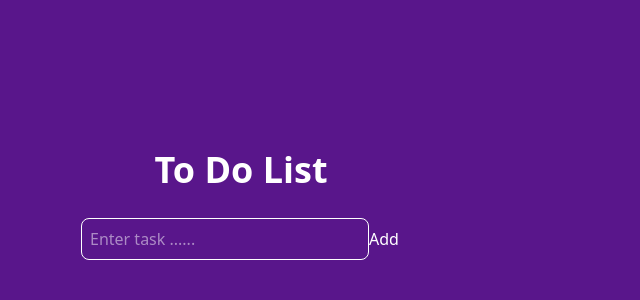
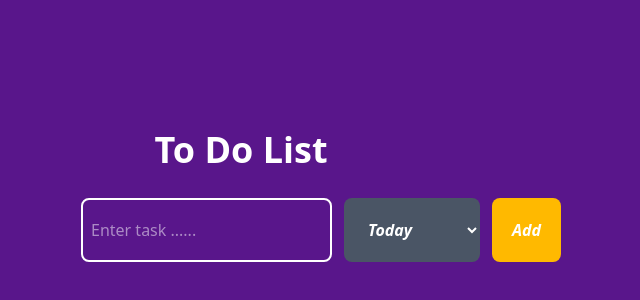
Before and after one commit to UWASEdjaria/To-do-List-by-React, a React (Vite) app: page / in a window 1280 px wide. Shown: the part 170-470 px from the top of the page, without its empty margins (399-1039 px from the left). Built offline with nearby package versions, Linux system fonts and the light colour scheme.

Commit message:
add todoItem file and add category

```diff
--- a/src/App.jsx
+++ b/src/App.jsx
@@ -1,7 +1,7 @@
 
 import './App.css'
 import './index.css'
-import ToDoListForm from './components/ToDoListForm'
+import ToDoList from './components/ToDoList'
 
 function App() {
 
@@ -9,7 +9,7 @@ function App() {
   return (
 
       <div>
-       <ToDoListForm/>
+       <ToDoList/>
     </div>
   )
 }
--- /dev/null
+++ b/src/components/ToDoItem.jsx
@@ -0,0 +1,10 @@
+import React from 'react'
+
+function ToDoItem() {
+
+  return (
+    <div></div>
+  )
+}
+
+export default ToDoItem
--- /dev/null
+++ b/src/components/ToDoList.jsx
@@ -0,0 +1,28 @@
+import React from 'react'
+
+function ToDoListForm() {
+  return (
+    <section className="flex w-full flex-col justify-center items-center min-h-screen font-sans">
+
+        {/* ToDoList form */}
+
+        <div className='w-80 h-60 text-white'>
+            <h1 className='text-center p-5 mb-2 text-2xl sm:text-2xl md:text-3xl lg:text-4xl font-bold  font-sans transition-all duration-200 hover:scale-105'>To Do List</h1>
+            <div className='flex gap-3'>
+            <input className='border-2 w-72 p-2  rounded-lg'
+            type='text'
+            placeholder='Enter task ......'/>
+
+            <select className='italic rounded-lg p-5 font-bold bg-gray-600'>
+              <option>Today</option>
+              <option>Tomorrow</option>
+            </select>
+
+           <button className='italic rounded-lg p-5 font-bold bg-amber-400 hover'>Add</button>
+         </div>
+        </div>
+    </section>
+  )
+}
+
+export default ToDoListForm
--- a/src/components/ToDoListForm.jsx
+++ /dev/null
@@ -1,22 +0,0 @@
-import React from 'react'
-
-function ToDoListForm() {
-  return (
-    <section className="flex w-full flex-col justify-center items-center min-h-screen mt-5 font-sans">
-
-        {/* ToDoList form */}
-
-        <form className='w-80 h-60 text-white'>
-            <h1 className='text-center p-5 mb-2 text-2xl sm:text-2xl md:text-3xl lg:text-4xl font-bold  font-sans transition-all duration-200 hover:scale-105'>To Do List</h1>
-            <input className='border w-72 p-2  rounded-lg'
-            type='text'
-            placeholder='Enter task ......'/>
-
-           <button>Add</button>
-
-        </form>
-    </section>
-  )
-}
-
-export default ToDoListForm
```
